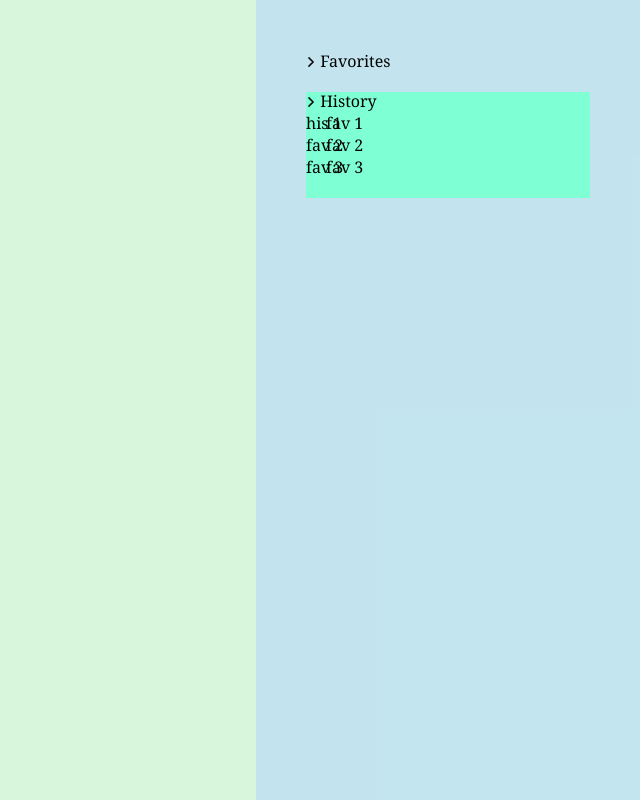
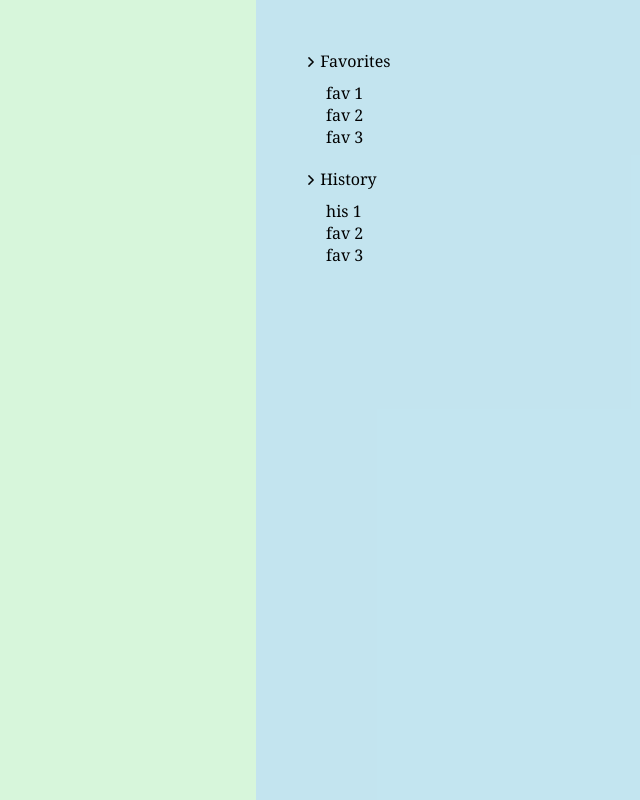
Before and after one commit to aakritis05/Pawse2, a PHP site: page / in a window 1280 px wide. Shown: the part 100-900 px from the top of the page, without its empty margins (640-1280 px from the left). Run offline with PHP 8.4, Linux system fonts and the light colour scheme.

Commit message:
Rohit update 1

```diff
--- a/style.css
+++ b/style.css
@@ -18,7 +18,7 @@
     box-sizing: border-box;
 }
 
-.btn{
+.btn {
     border: none;
     outline: none;
     height: 40px;
@@ -35,7 +35,7 @@
     justify-content: center;
 }
 
-.btn:hover{
+.btn:hover {
     background-color: teal;
     color: white;
     cursor: pointer;
@@ -45,20 +45,20 @@
     width: 100%;
     height: 100px;
     background-color: var(--ab);
-    display:flex;
+    display: flex;
     align-items: center;
     justify-content: space-between;
     padding: 20px;
 }
 
 
-.btns{
-    display:flex;
+.btns {
+    display: flex;
     align-items: center;
     justify-content: flex-end;
 }
 
-.btnLogin{
+.btnLogin {
     margin-right: 20px;
 }
 
@@ -140,7 +140,7 @@
     color: teal;
 }
 
-.loginc{
+.loginc {
     background-image: url("./Images/bg.jpg");
     background-size: cover;
     height: 100%;
@@ -154,19 +154,17 @@
     padding: 50px;
 }
 
-.sidebar{
-width: 100%;
-height: 20px;
+.sidebar {
+    width: 100%;
 }
 
-.history{
+.history {
     margin-top: 20px;
 }
 
-.fav-container{
- display: flex;
- padding: 20px;
- flex-direction: column;
- margin-top: 20px;
- background-color: aquamarine;
+.fav-container, .his-container {
+    display: flex;
+    padding-left: 20px;
+    margin-top: 10px;
+    flex-direction: column;
 }
```
